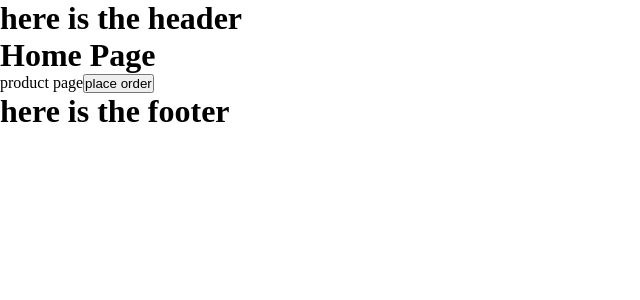
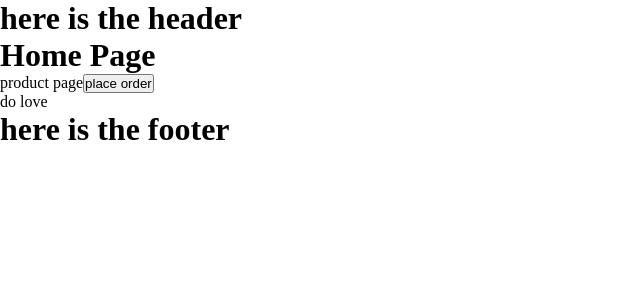
Before and after one commit to giorgisilagadze/Learning-NextJS, a Next.js app: page / in a window 1280 px wide. Shown: the top 300 px of the page, without its empty margins (0-640 px from the left). Built offline with nearby package versions, Linux system fonts and the light colour scheme.

Commit message:
make changes

```diff
--- a/pages/index.tsx
+++ b/pages/index.tsx
@@ -37,6 +37,7 @@ export default function Home() {
       <Link href="/product">product page</Link>
       <button onClick={handleOnClick}>place order</button>
       <p>{process.env.NEXT_PUBLIC_NUMBER}</p>
+      <p>do love</p>
     </>
   );
 }
```
